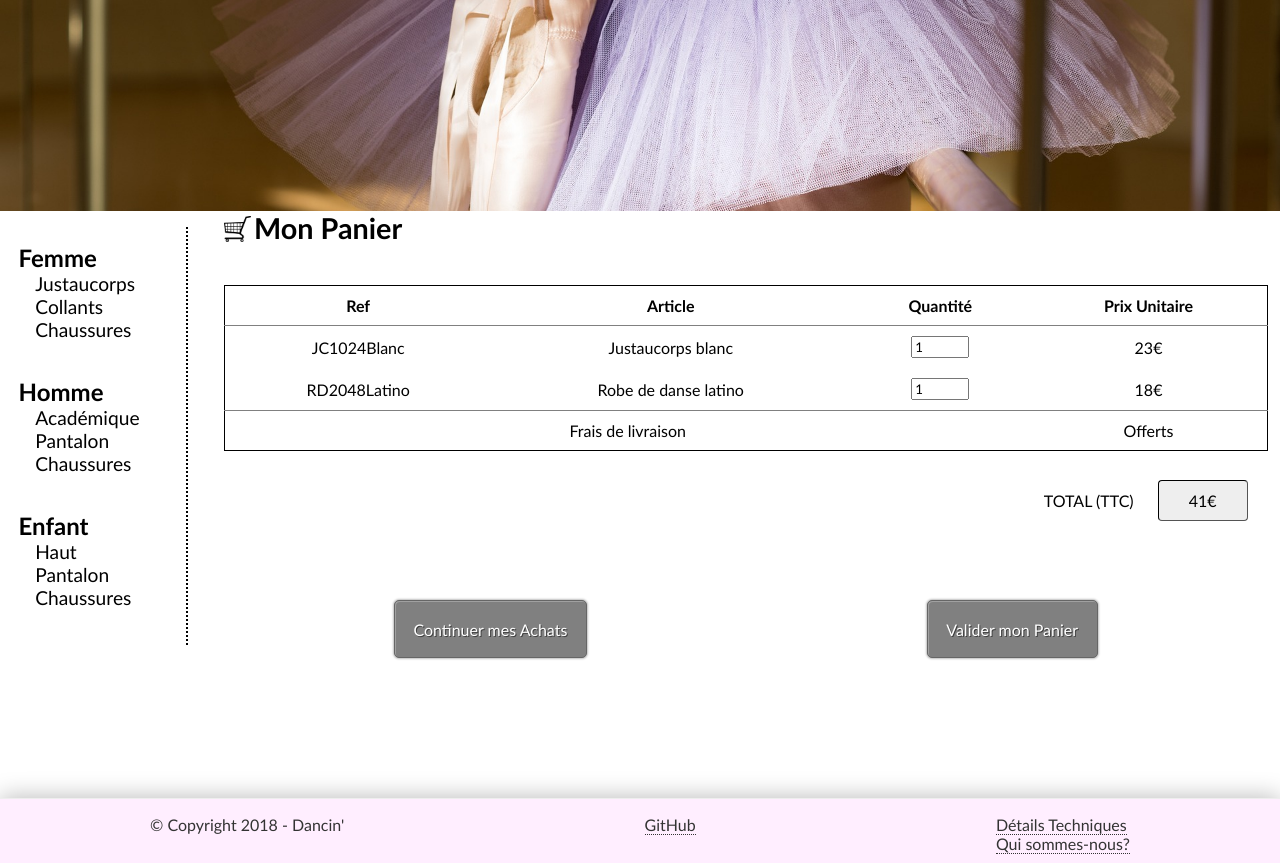
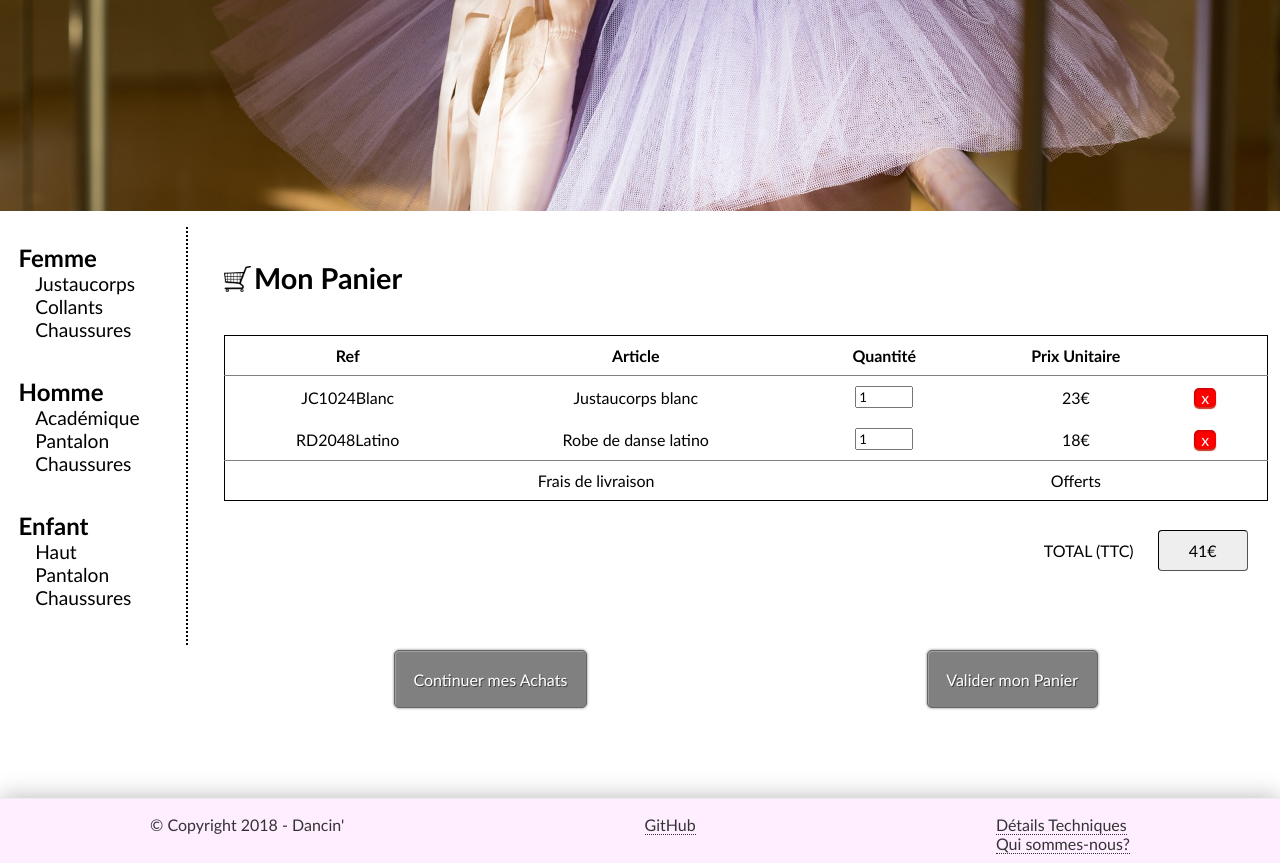
Before and after one commit to Mesics/DancinProject, a plain HTML site: page panier_add.html in a window 1280 px wide. Shown: the part 73-936 px from the top of the page. Drawn offline with Linux system fonts and the light colour scheme; a web font is replaced by a local one.

Commit message:
ajout croix pour enlever articles du panier rempli

```diff
--- a/panier_add.html
+++ b/panier_add.html
@@ -86,6 +86,7 @@
 								<th>Article</th>
 								<th>Quantité</th>
 								<th>Prix Unitaire</th>
+								<th> <th>
 							</tr>
 						</thead>
 						<tbody>
@@ -100,6 +101,7 @@
 									</form>
 								</td>
 								<td>23€</td>
+								<td class="suppr"><a href="empty_cart.html">x</a></td>
 							</tr>
 							<tr>
 								<td>RD2048Latino</td>
@@ -112,6 +114,7 @@
 									</form>
 								</td>
 								<td>18€</td>
+								<td class="suppr"><a href="empty_cart.html">x</a></td>
 							</tr>
 						</tbody>
 						<tfoot>
--- a/style/cart.css
+++ b/style/cart.css
@@ -10,7 +10,7 @@
 main h1
 {
 	font-size: 1.8em;
-	margin-top:0px;
+	margin-top:50px;
 	margin-bottom:40px;
 	margin-left:30px;
 }
@@ -20,7 +20,6 @@ main article h1 { display:none; } /* rendre invisible le titre */
 main p { margin:40px 0 50px 0; }
 
 section{	margin-left: 3%; }
-
 
 
 /* mise en forme des boutons 'Retour achats' et 'Paiement' */
@@ -92,6 +91,27 @@ tbody {
 
 th, td { padding: 10px; }
 
+/*mise en forme de la croix pour enlever des articles */
+.suppr{	width:2%;}
+.suppr a
+{
+	display:block;
+	padding:0px 7px;
+
+	text-decoration:none;
+	color:white;
+	border:white;
+	background-color:red;
+
+	border-radius:5px;
+	box-shadow: 0px 2px 1px 0px #CE3323,
+				1px 1px 3px RGBa(0,0,0,0.25) inset;
+}
+.suppr a:hover {
+  background-color: #FF6656;
+}
+
+
 /* ajustement taille de l'input du nombre d'articles désirés */
 .quant{ width : 50px; }
 
```
Also changed, not shown: paiement.html (+1 -1 lines), empty_cart.html (line endings or trailing spaces).
